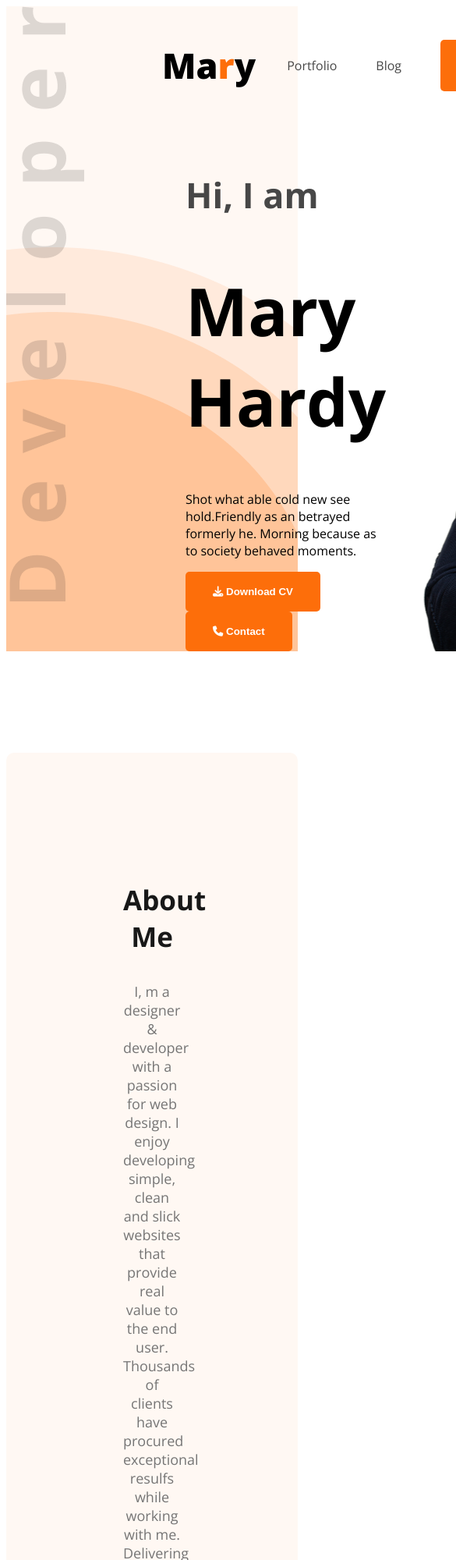
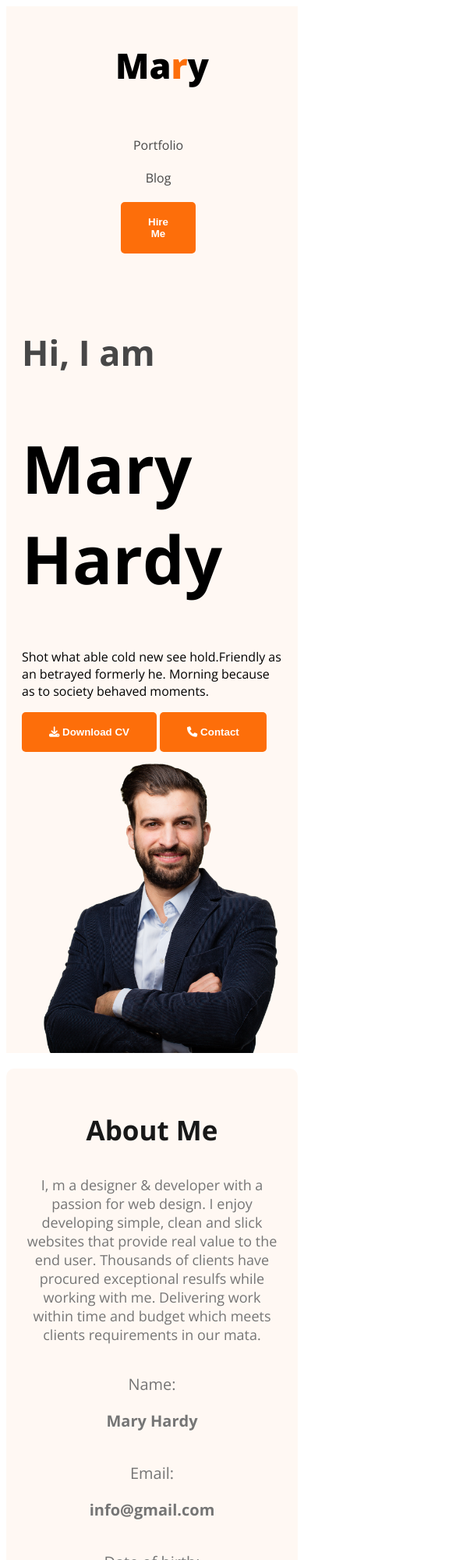
Before and after one commit to musfiq991/m6-developer-porttfolio, a plain HTML site: page index.html in a window 390 px wide. Shown: the top 2000 px of the page at 78% size, 585 px wide, since content can reach past the window. Drawn offline with nearby package versions, Linux system fonts and the light colour scheme.

Commit message:
making responsive

```diff
--- a/index.html
+++ b/index.html
@@ -10,13 +10,13 @@
 </head>
 
 <body class="sans">
-    <header class="header secondary-bg">
+    <header class="header secondary-bg ">
         <nav>
             <h3 class="nav-title">Ma<span class="text-primary">r</span>y</h3>
             <ul>
                 <li><a class="dark-2" href="">Portfolio</a></li>
                 <li><a class="dark-2" href="">Blog</a></li>
-                <button class="btn-primary">Hire Me</button>
+               <li> <button class="btn-primary">Hire Me</button></li>
             </ul>
         </nav>
         <div class="banner">
@@ -32,7 +32,7 @@
         </div>
     </header>
     <main>
-        <section class="about secondary-bg">
+        <section class="about secondary-bg ">
             <h3 class="section-title">About Me</h3>
             <p class="section-description">I, m a designer & developer with a passion for web design. I enjoy developing
                 simple, clean and slick websites that provide real value to the end user. Thousands of clients have
@@ -95,7 +95,7 @@
 
         </section>
         <!-- A summary of My Resume section -->
-        <section class="resume">
+        <section class="resume ">
             <h3 class="section-title text-center">A summary of My Resume</h3>
             <div class="resume-container">
                 <!-- .resume-column*2>h3.resume-column-title+.experience*3>h4.experience-title+h5.experience-sub-title+.experience-description -->
@@ -159,7 +159,7 @@
         </section>
 
     </main>
-    <footer class="secondary-bg">
+    <footer class="secondary-bg ">
         <div class="footer-column">
             <h3 class="section-title">Lets Connect</h3>
             <p>Please fill out the form on this section to contact with me or call between 9:00 A.M and 8.00 P.M ET,
--- a/styles/style.css
+++ b/styles/style.css
@@ -55,6 +55,7 @@
 nav {
     display: flex;
     justify-content: space-between;
+
     align-items: center;
     margin: 0 200px;
 }
@@ -67,6 +68,7 @@ nav {
 nav ul {
     display: flex;
     align-items: center;
+
 }
 
 nav ul li {
@@ -203,3 +205,56 @@ footer textarea {
     margin-bottom: 24px;
     border: none;
 }
+
+/* responsive media query */
+.hide {
+    display: none;
+}
+
+@media screen and (max-width:576px) {
+
+    .skills-container,
+    .resume-container,
+    footer,
+    .banner,
+    nav,
+    nav>ul,
+    .about-items {
+        flex-direction: column;
+
+    }
+
+    nav>ul {
+        gap: 20px;
+    }
+
+    .footer-column {
+        width: 100%;
+    }
+
+    footer input[type="text"],
+    footer input[type="email"],
+    footer textarea {
+        width: calc(100% - 40px);
+    }
+
+    .about {
+        padding: 20px;
+        margin-top: 20px;
+    }
+
+
+
+    .banner {
+
+        margin: 20px;
+    }
+
+    .header {
+        background-image: none;
+    }
+
+    .banner-profile-pic {
+        width: 100%;
+    }
+}
```
